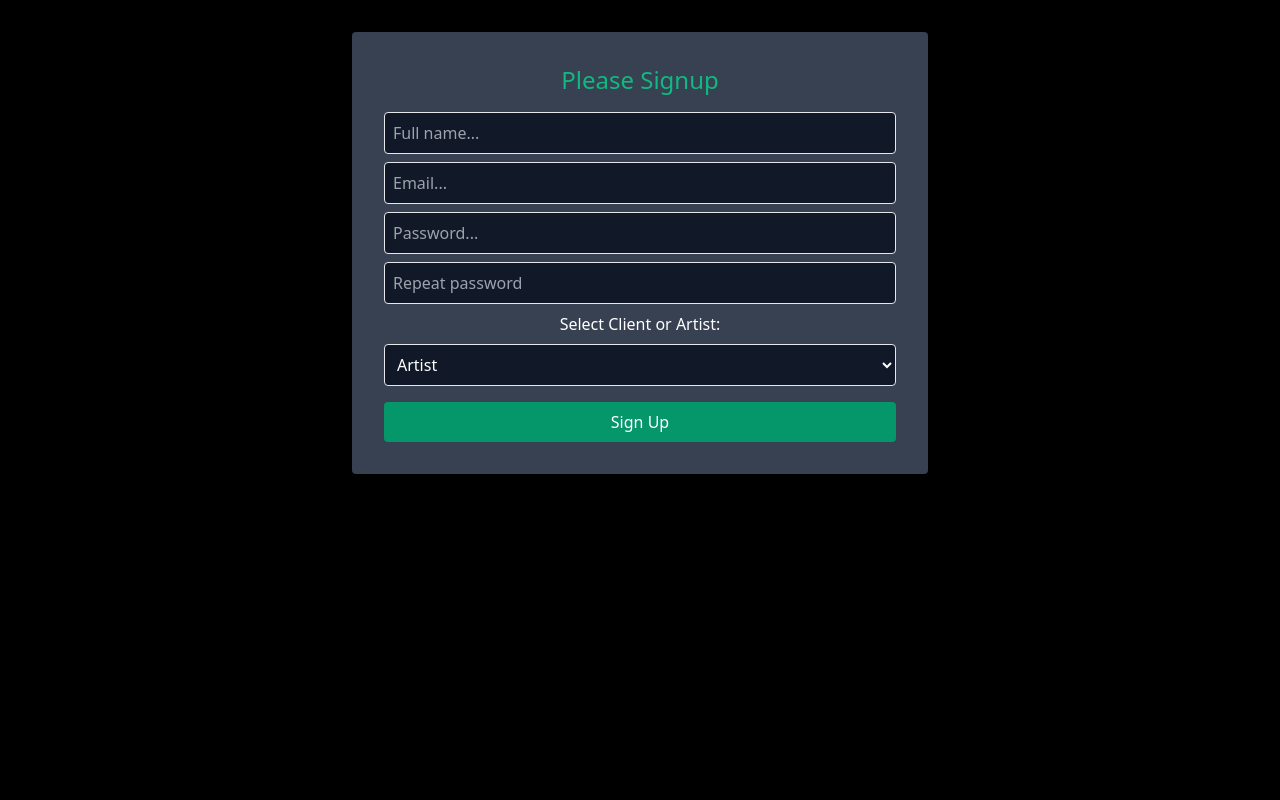
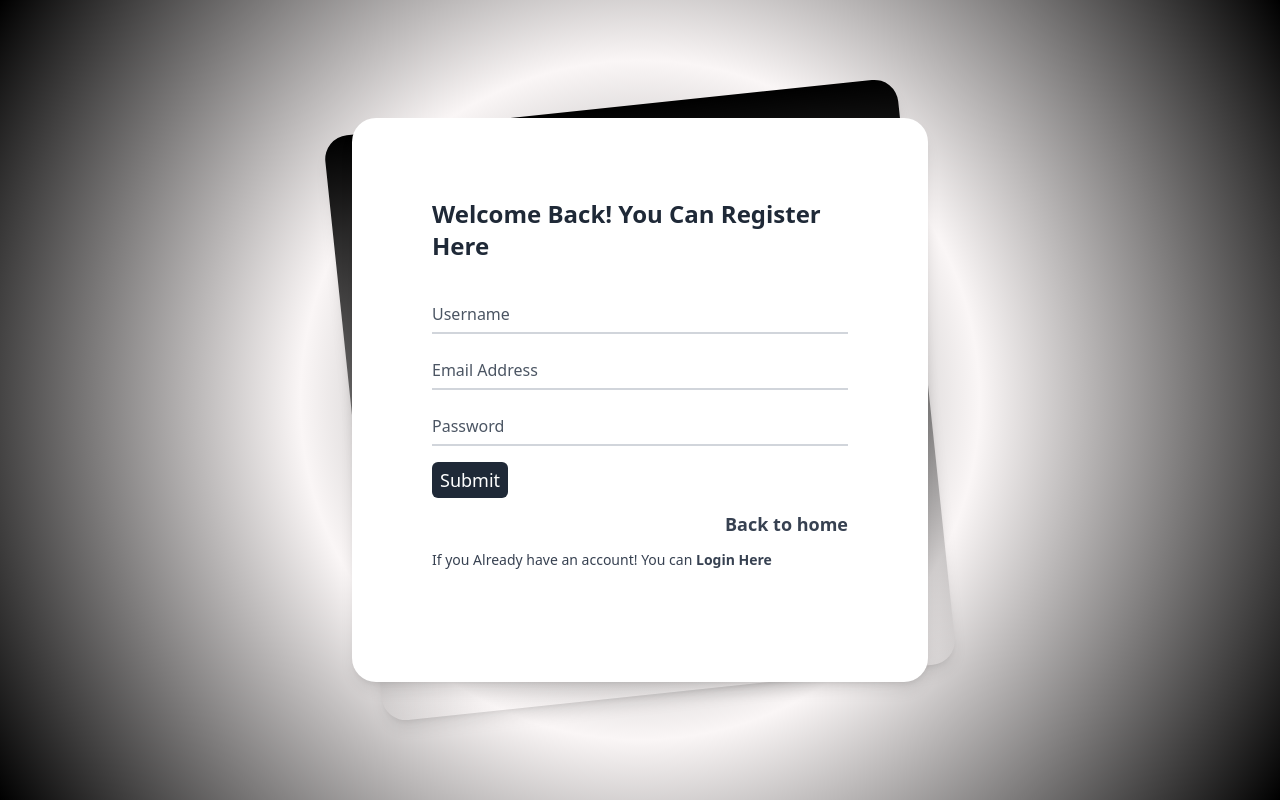
Before and after one commit to AnasNAK/Wiki, a PHP site: page /wiki/pages/signup in a window 1280 px wide. Run offline with PHP 8.4, Linux system fonts and the light colour scheme; some libraries are stand-ins or nearby versions.

Commit message:
create the signup page

```diff
--- a/app/views/pages/signup.php
+++ b/app/views/pages/signup.php
@@ -1,46 +1,71 @@
 <!DOCTYPE html>
-<html lang="en">
+<html lang="en" class="scroll-smooth">
 
 <head>
     <meta charset="UTF-8">
+    <meta http-equiv="X-UA-Compatible" content="IE=edge">
     <meta name="viewport" content="width=device-width, initial-scale=1.0">
-    <title>Signup</title>
-    <link href="https://cdn.jsdelivr.net/npm/tailwindcss@2.2.19/dist/tailwind.min.css" rel="stylesheet">
+    <script src="https://cdn.tailwindcss.com"></script>
+    <script src="https://kit.fontawesome.com/a4fc922de4.js" crossorigin="anonymous"></script>
+    <link rel="stylesheet" href="https://cdn.jsdelivr.net/npm/bootstrap-icons@1.10.3/font/bootstrap-icons.css">
+    <title>
+        <?php echo SITENAME ?>
+    </title>
 </head>
 
-<body class="bg-black text-yellow-500 p-8 rounded-md w-full text-center flex flex-col items-center justify-center">
-    <div class="bg-gray-700 p-8 rounded shadow-md w-full max-w-xl text-center">
+<body class="" style="background: rgb(102,102,102);
+background: radial-gradient(circle, rgba(102,102,102,1) 0%, rgba(250,246,246,1) 45%, rgba(0,0,0,1) 100%);">
 
-        <h1 class="text-2xl mb-4 text-green-500 mx-auto">Please Signup</h1>
+    <div class="min-h-screen py-6 flex flex-col justify-center sm:py-12">
+        <div class="relative py-3 sm:max-w-xl sm:mx-auto">
+            <div class="absolute inset-0 bg-gradient-to-b from-black to-grey-600 shadow-lg transform -skew-y-6 sm:skew-y-0 sm:-rotate-6 sm:rounded-3xl">
+            </div>
+            <div class="relative px-4 py-7 bg-white shadow-lg sm:rounded-3xl sm:p-20">
+                <div class="max-w-md mx-auto">
+                    <div>
+                        <h1 class="text-2xl font-semibold text-gray-800">Welcome Back! You Can Register Here</h1>
+                    </div>
+                    <form action="<?php echo URLROOT ?>/Users/login" method="post">
+                        <div class="divide-y divide-gray-400">
+                            <div class="py-8 text-base leading-6 space-y-4 text-gray-700 sm:text-lg sm:leading-7">
+                                <div class="relative">
+                                    <input autocomplete="off" id="username" name="username" type="text"
+                                        class="peer placeholder-transparent h-10 w-full border-b-2 border-gray-300 text-black focus:outline-none focus:border-rose-600"
+                                        placeholder="username" value="">
+                                    <label for="username"
+                                        class="absolute left-0 -top-3.5 text-gray-600 text-sm peer-placeholder-shown:text-base peer-placeholder-shown:text-gray-440 peer-placeholder-shown:top-2 transition-all peer-focus:-top-3.5 peer-focus:text-gray-600 peer-focus:text-sm">
+                                        Username</label>
+                                </div>
+                                <div class="relative">
+                                    <input autocomplete="off" id="email" name="email" type="text"
+                                        class="peer placeholder-transparent h-10 w-full border-b-2 border-gray-300 text-black focus:outline-none focus:border-rose-600"
+                                        placeholder="Email address" value="">
+                                    <label for="email"
+                                        class="absolute left-0 -top-3.5 text-gray-600 text-sm peer-placeholder-shown:text-base peer-placeholder-shown:text-gray-440 peer-placeholder-shown:top-2 transition-all peer-focus:-top-3.5 peer-focus:text-gray-600 peer-focus:text-sm">Email
+                                        Address</label>
+                                </div>
+                                <div class="relative">
+                                    <input autocomplete="off" id="password" name="password" type="password"
+                                        class="peer placeholder-transparent h-10 w-full border-b-2 border-gray-300 text-black focus:outline-none focus:border-rose-600"
+                                        placeholder="Password" value="">
+                                    <label for="password"
+                                        class="absolute left-0 -top-3.5 text-gray-600 text-sm peer-placeholder-shown:text-base peer-placeholder-shown:text-gray-440 peer-placeholder-shown:top-2 transition-all peer-focus:-top-3.5 peer-focus:text-gray-600 peer-focus:text-sm">Password</label>
+                                </div>
+                                <div class="relative flex flex-col gap-3">
+                                    <button
+                                        class="bg-gray-800 text-white rounded-md px-2 py-1 w-fit duration-300 hover:scale-x-125 hover:scale-y-110 duration-300 hover:bg-grey-600 hover:font-bold">Submit</button>
+                                    <a class="text-end font-bold duration-500 hover:text-grey-600"
+                                        href="<?= URLROOT . '/pages/index' ?>">Back to home</a>
+                                    <p class="text-sm">If you Already have an account! You can <a
+                                            class="text-end font-bold duration-500 hover:text-green-600"
+                                            href="<?= URLROOT . '/pages/login' ?>">Login Here</a></p>
+                                </div>
+                            </div>
+                        </div>
+                    </form>
+                </div>
+            </div>
+        </div>
+    </div>
 
-        <form method="post" action="<?php echo URLROOT ?>/Users/register" class="flex flex-col">
-
-            <input type="hidden" name="type" value="register" class="hidden">
-
-            <input type="text" name="username" placeholder="Full name..."
-                class="p-2 mb-2 border rounded bg-gray-900 text-white">
-
-            <input type="text" name="email" placeholder="Email..."
-                class="p-2 mb-2 border rounded bg-gray-900 text-white">
-
-            <input type="password" name="password" placeholder="Password..."
-                class="p-2 mb-2 border rounded bg-gray-900 text-white">
-
-            <input type="password" name="pwdRepeat" placeholder="Repeat password"
-                class="p-2 mb-2 border rounded bg-gray-900 text-white">
-
-            <!-- Select for Client and Artist -->
-            <label for="clientArtist" class="text-white mb-2">Select Client or Artist:</label>
-            <select name="role_type" id="clientArtist" class="p-2 mb-4 border rounded bg-gray-900 text-white">
-                <option value="1">Artist</option>
-                <option value="2">Client </option>
-
-            </select>
-
-            <button type="submit" name="submit" class="bg-green-600 text-white p-2 rounded cursor-pointer">Sign
-                Up</button>
-        </form>
-    </div>
 </body>
-
-</html>
```
